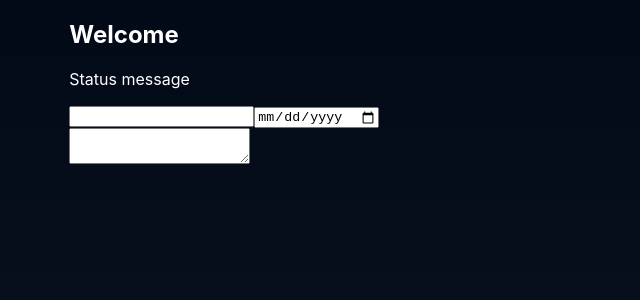
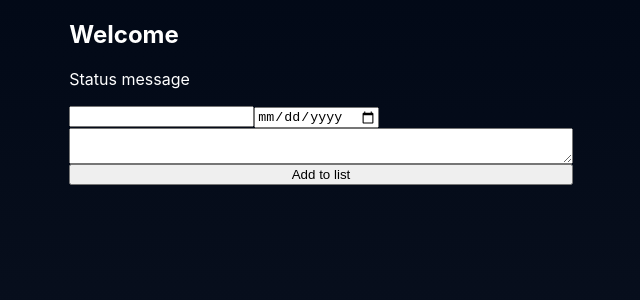
Before and after one commit to FrstF4ll/web-todo-react, a React app: page / in a window 1280 px wide. Shown: the top 300 px of the page, without its empty margins (319-959 px from the left). Built offline with nearby package versions, Linux system fonts and the light colour scheme; the HTML template or start-up script is replaced by a standard one.

Commit message:
feat: create 'add todo' button.
- Create a title component
- Separate some ids and class name

```diff
--- a/src/App.tsx
+++ b/src/App.tsx
@@ -1,15 +1,21 @@
 import './App.css';
 import { TodoInputs } from './Todos';
+
+const Title = () => {
+  return (
+    <header className="heading">
+      <h1>Welcome</h1>
+      <p className="status-message">Status message</p>
+    </header>
+  );
+};
 
 const App = () => {
   return (
     <main>
-      <section className='flex-column'>
-        <header className='heading'>
-          <h1>Welcome</h1>
-          <p className='status-message'>Status message</p>
-        </header>
-        <TodoInputs/>
+      <section className="flex-column">
+        <Title />
+        <TodoInputs />
       </section>
     </main>
   );
--- a/src/Todos.tsx
+++ b/src/Todos.tsx
@@ -1,8 +1,12 @@
 export const TodoInputs = () => {
-    return ( <form className='create-todo'>
-        <div>
-          <input type="text" /><input type="date" />
-        </div>
-        <textarea/>
-        </form>)
-}
+  return (
+    <form id="todo-inputs" className="flex-column">
+      <div id="date-title-wrapper">
+        <input type="text" />
+        <input type="date" />
+      </div>
+      <textarea />
+      <button type="button">Add to list</button>
+    </form>
+  );
+};
```
